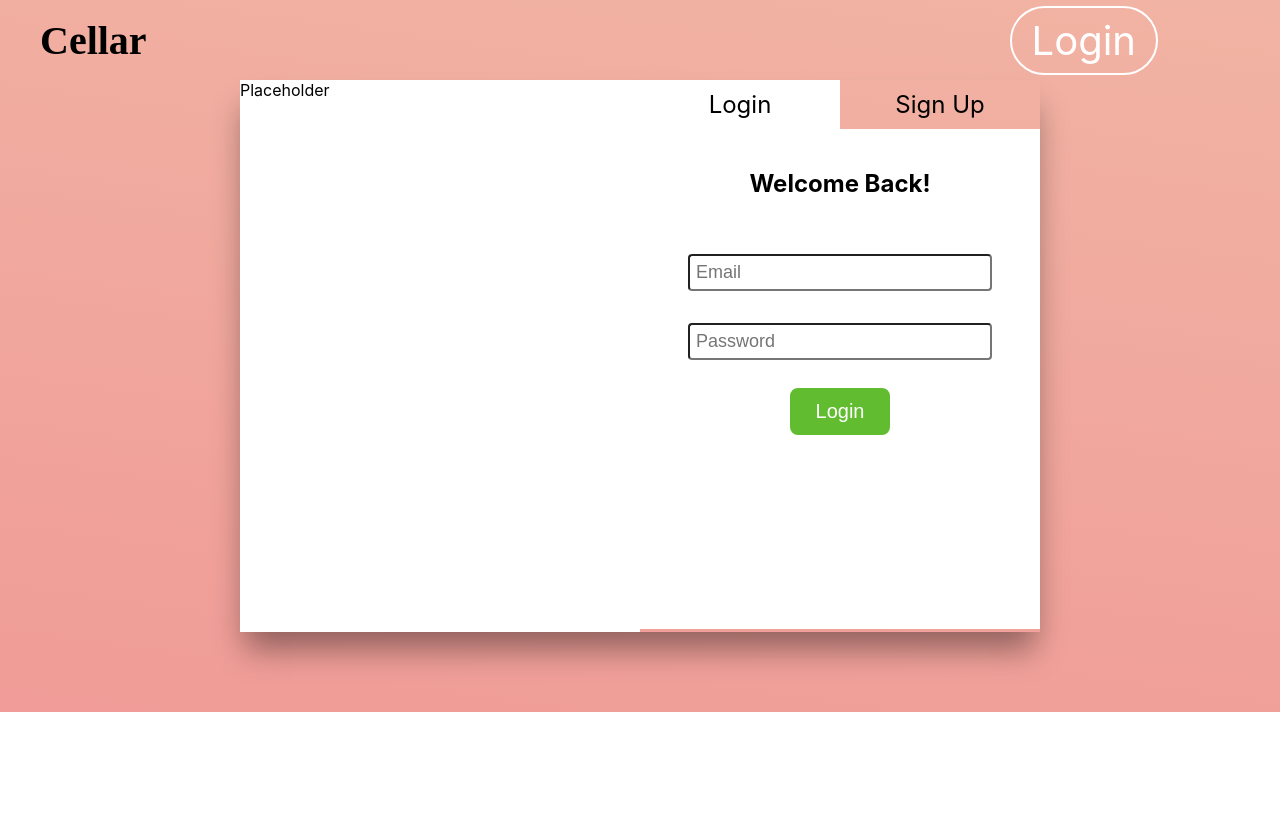
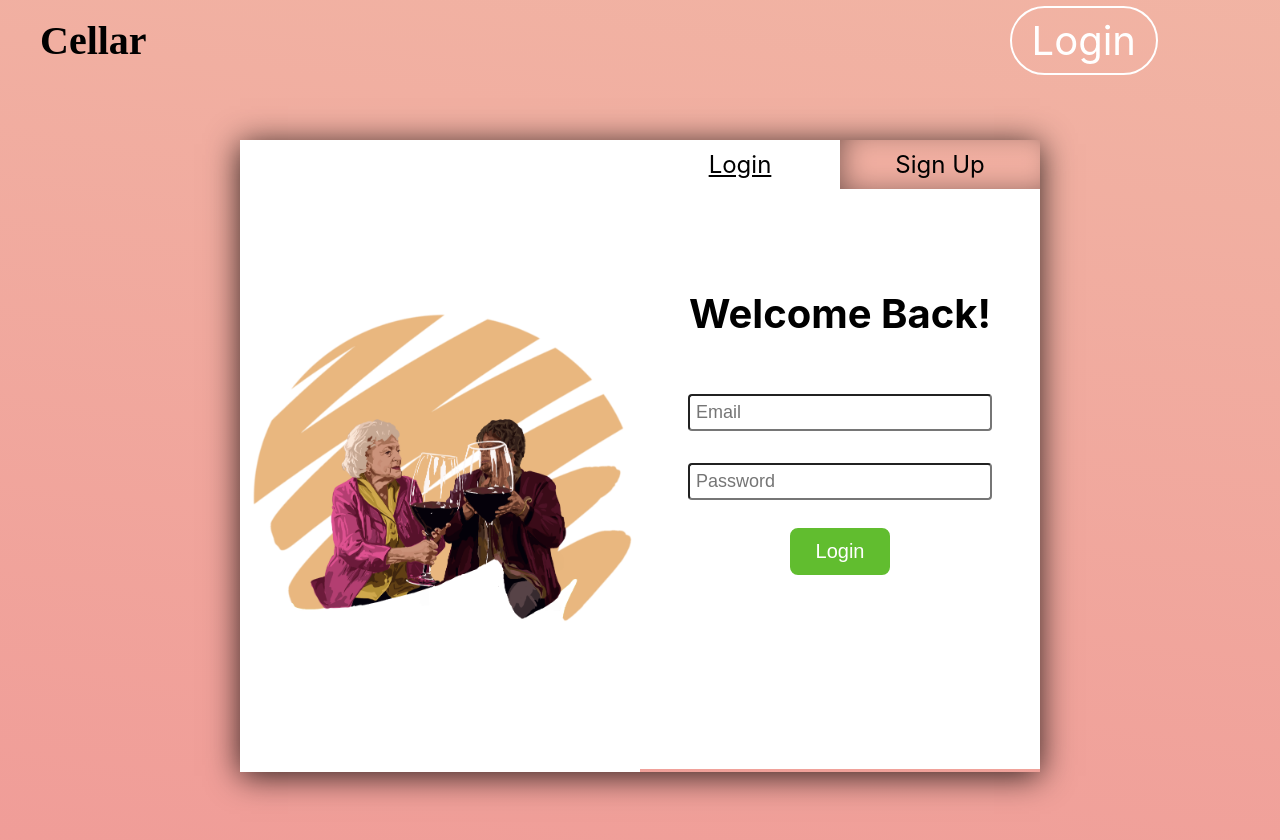
Before and after one commit to katemccoll/Cellar, a React (Create React App) app in the folder client/: page /login in a window 1280 px wide. Shown: the top 840 px of the page. Before the commit the page ends 800 px from the top, so only its background shows below. Built offline with nearby package versions, Linux system fonts and the light colour scheme; a web font is replaced by a local one.

Commit message:
fix: betty image. added box shadow to login

```diff
--- a/client/src/components/Signup.js
+++ b/client/src/components/Signup.js
@@ -80,6 +80,7 @@ const Signup = () => {
         <div className="card-h">
             <div className="input-group">
                 <form className="signup" onSubmit={handleFormSubmit}>
+
                     <input
                         type="text"
                         name="firstName"
--- a/client/src/pages/FormSignup.js
+++ b/client/src/pages/FormSignup.js
@@ -2,6 +2,7 @@ import React, { Component } from "react";
 import Login from "../components/Login";
 import Signup from "../components/Signup";
 import "./assets/css/FormSignup.css";
+import Betty from "../assets/images/Betty-kate.png";
 
 class FormSignup extends Component {
     state = {
@@ -24,8 +25,8 @@ class FormSignup extends Component {
                     <div className="block"></div>
                         <section className="background-colour">
                             <div className="box-shadow">
-                                <div className="betty">
-                                    Placeholder
+                                <div className="betty-container">
+                                    <img src={Betty} alt={"Friends drinking wine"}/>
                                 </div>
                                 <div>
                                     <div className="controller-container">
--- a/client/src/pages/assets/css/FormSignup.css
+++ b/client/src/pages/assets/css/FormSignup.css
@@ -35,7 +35,8 @@
 
 }
 
-.betty {
+.betty-container,
+.betty-container img {
     display: none;
 }
 
@@ -74,25 +75,32 @@
 @media screen and (min-width: 768px) {
 
     .background-colour {
-        padding-top: 80px;
+        padding: 100px 0;
         display: flex;
     }
 
     .box-shadow {
         display: flex;
-        -webkit-box-shadow: 0px 22px 30px -5px rgba(0,0,0,0.4);
-        box-shadow: 0px 22px 30px -5px rgba(0,0,0,0.4);
+        -webkit-box-shadow: 0px 4px 31px 0px rgba(0,0,0,0.81);
+        box-shadow: 0px 4px 31px 0px rgba(0,0,0,0.81);
     }
 
     .block {
         display: none;
     }
 
-    .betty {
+    .betty-container {
         display: flex;
-        height: 552px;
+        height: 632px;
         width: 350px;
         background-color: white;
+    }
+
+    .betty-container img {
+        display: flex;
+        width: 350px;
+        height: 350px;
+        margin: auto;
     }
 
     .controller-container {
@@ -101,38 +109,67 @@
 
     .controller- {
         background: none;
+        -webkit-box-shadow: inset 9px -3px 31px -9px rgba(0,0,0,0.52);
+        box-shadow: inset 9px -3px 31px -9px rgba(0,0,0,0.52);
     }
     .controller-selected-controller {
         background-color: var(--white);
+        text-decoration: underline;
     }
 
     .card-h {
         width: 350px;
-        height: 500px;
+        height: 580px;
         background-color: var(--white);
+    }
+    .card-h h1 {
+        padding-top: 100px;
+        font-size: 40px;
     }
 }
 
 @media screen and (min-width: 1024px) {
-    .betty,
+    .betty-container,
     .controller-container,
     .card-h {
         width: 400px;
     }
+    .betty-container img {
+        width: 400px;
+        height: 400px;
+    }
+    .background-colour {
+        padding: 140px 0;
+    }
+
 }
 
 @media screen and (min-width: 1440px) {
-    .betty,
+    .betty-container,
     .controller-container,
     .card-h {
         width: 500px;
     }
+    .betty-container img {
+        width: 500px;
+        height: 500px;
+    }
+
 }
 
 @media screen and (min-width: 2560px) {
-.betty,
-.controller-container,
-.card-h {
-    width: 600px;
+    .betty-container,
+    .controller-container,
+    .card-h {
+        width: 600px;
+    }
+    .betty-container img {
+        width: 600px;
+        height: 600px;
+    }
+
+    .background-colour {
+        padding: 200px 0;
+    }
+
 }
-}
```
